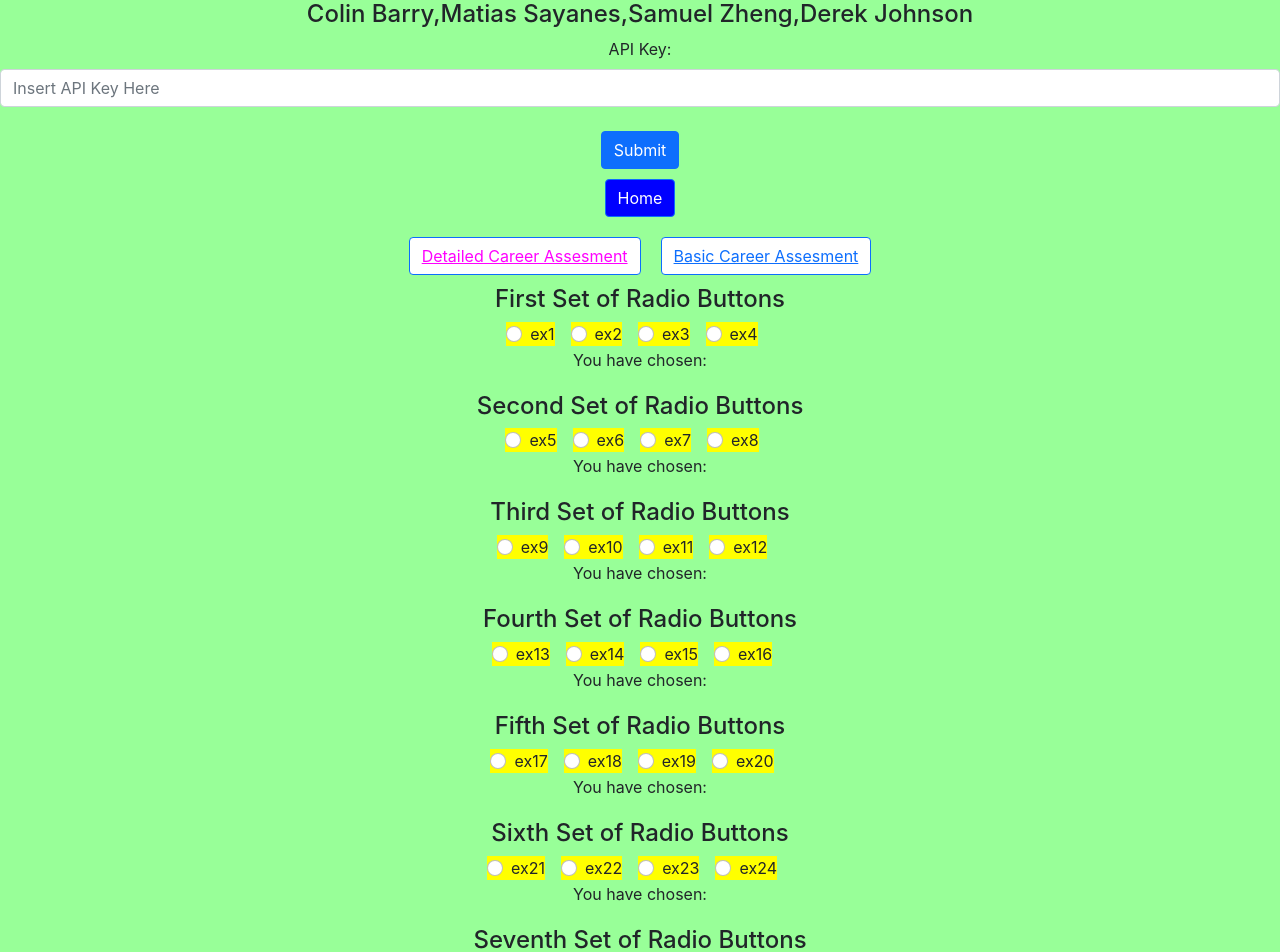
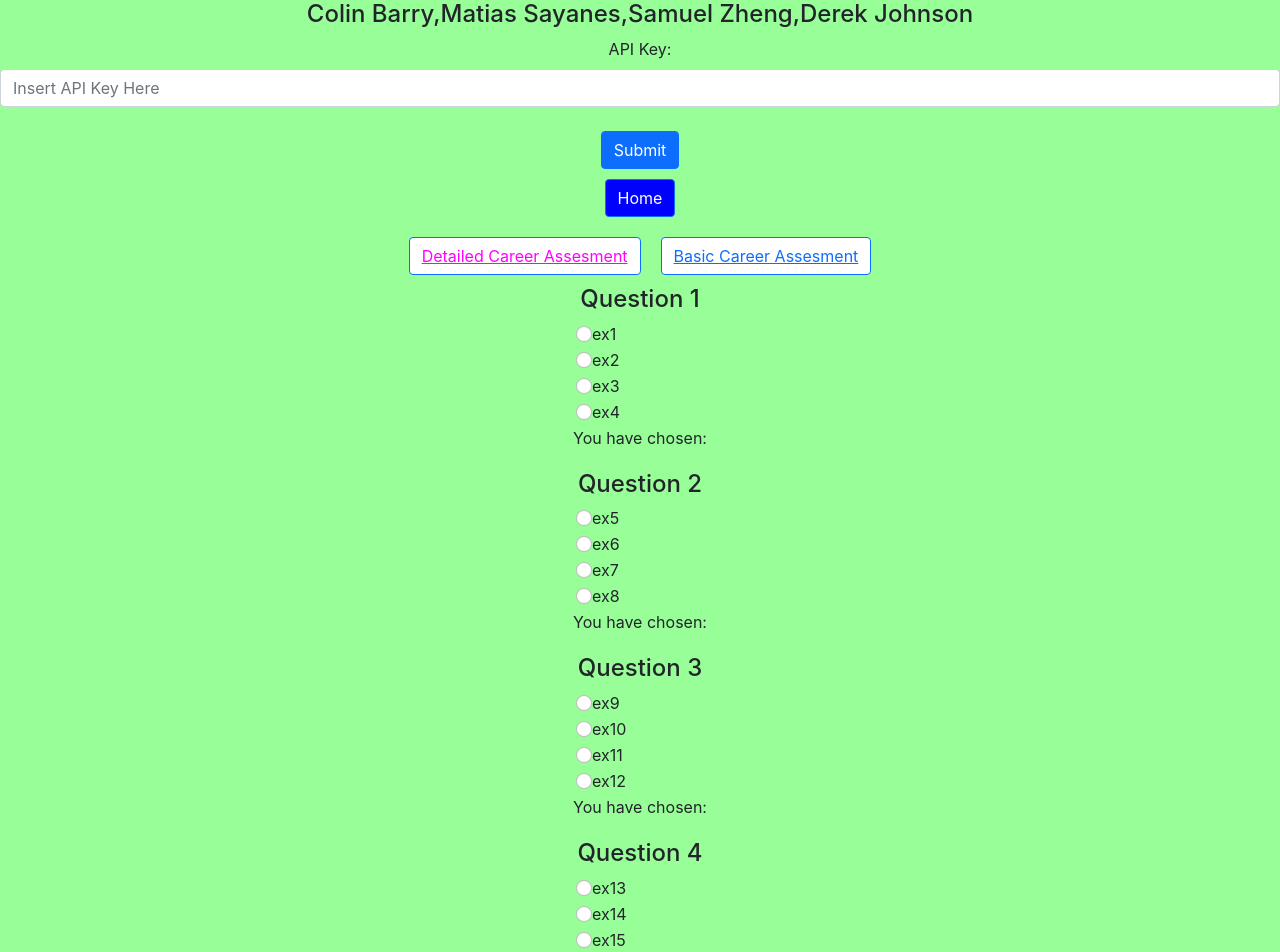
Before and after one commit to ColinB777/FinalProject, a React (Create React App) app: page /basic_quiz in a window 1280 px wide. Shown: the top 952 px of the page. Built offline with nearby package versions, Linux system fonts and the light colour scheme.

Commit message:
Adjusting the appearance of the basic and detailed questions pages.

```diff
--- a/src/App.tsx
+++ b/src/App.tsx
@@ -14,7 +14,7 @@ if (prevKey !== null) {
   keyData = JSON.parse(prevKey);
 }
 
-function App() {
+export function App() {
   const [key, setKey] = useState<string>(keyData); //for api key input
 
   //sets the local storage item to the api key the user inputed
--- a/src/Detailed.tsx
+++ b/src/Detailed.tsx
@@ -23,7 +23,11 @@ export function Detailedquiz() {
       {qList.map((question:Question,i:number) =>(
       <FormGroup>
       <Form.Label>{question.body}</Form.Label>
-      <Form.Control value={question.answer} onChange={(e)=>updateAnswer(e.target.value,i)} style={{width:1000}} />
+      <Form.Control
+      as = "textarea"
+      value={question.answer}
+      onChange={(e)=>updateAnswer(e.target.value,i)}
+      style={{maxWidth:1000, marginLeft:250, height:100}} />
       <span>Current Answer={question.answer}</span>
       </FormGroup>
       ))}
--- a/src/simple.css
+++ b/src/simple.css
@@ -1,3 +1,4 @@
 .questionList {
     padding-right: 50%;
+
 }
--- a/src/simpleInterface.tsx
+++ b/src/simpleInterface.tsx
@@ -1,6 +1,8 @@
 import React, { useState } from 'react';
 import './simple.css';
-import { Form } from 'react-bootstrap';
+import { BrowserRouter as Router, Route, Link, Routes } from 'react-router-dom';
+import { Button, Form } from 'react-bootstrap';
+import App from './App';
 
 
 export function SimpleInterface(): React.JSX.Element {
@@ -23,31 +25,30 @@ export function SimpleInterface(): React.JSX.Element {
 
     return (
         <div>
-            <div>
-                <h4>First Set of Radio Buttons</h4>
+            <div id = "firstSet">
+                <h4>Question 1</h4>
                 {firstAnswers.map((Answer: string, i) => (
                     <Form.Check
-                        style={{ backgroundColor: "Yellow" }}
-                        inline
                         key={`first-${i}`}
                         type="radio"
                         name="firstAnswer"
+                        className = "radioButton"
                         label={Answer}
                         onChange={(e) => {
                             setFirstAnswer(e.target.value);
                         }}
                         checked={firstAnswer === Answer}
                         value={Answer}
+                        style={{ display: "flex", paddingLeft:600}}
                     />
                 ))}
                 <div>You have chosen: {firstAnswer}</div>
             </div>
 
             <div style={{ marginTop: "20px" }}>
-                <h4>Second Set of Radio Buttons</h4>
+                <h4>Question 2</h4>
                 {secondAnswers.map((Answer: string, i) => (
                     <Form.Check
-                        style={{ backgroundColor: "Yellow" }}
                         inline
                         key={`second-${i}`}
                         type="radio"
@@ -58,15 +59,15 @@ export function SimpleInterface(): React.JSX.Element {
                         }}
                         checked={secondAnswer === Answer}
                         value={Answer}
+                        style={{ display: "flex", paddingLeft:600}}
                     />
                 ))}
                 <div>You have chosen: {secondAnswer}</div>
             </div>
             <div style={{ marginTop: "20px" }}>
-                <h4>Third Set of Radio Buttons</h4>
+                <h4>Question 3</h4>
                 {thirdAnswers.map((Answer: string, i) => (
                     <Form.Check
-                        style={{ backgroundColor: "Yellow" }}
                         inline
                         key={`third-${i}`}
                         type="radio"
@@ -77,15 +78,15 @@ export function SimpleInterface(): React.JSX.Element {
                         }}
                         checked={thirdAnswer === Answer}
                         value={Answer}
+                        style={{ display: "flex", paddingLeft:600}}
                     />
                 ))}
                 <div>You have chosen: {thirdAnswer}</div>
             </div>
             <div style={{ marginTop: "20px" }}>
-                <h4>Fourth Set of Radio Buttons</h4>
+                <h4>Question 4</h4>
                 {fourthAnswers.map((Answer: string, i) => (
                     <Form.Check
-                        style={{ backgroundColor: "Yellow" }}
                         inline
                         key={`fourth-${i}`}
                         type="radio"
@@ -96,15 +97,15 @@ export function SimpleInterface(): React.JSX.Element {
                         }}
                         checked={fourthAnswer === Answer}
                         value={Answer}
+                        style={{ display: "flex", paddingLeft:600}}
                     />
                 ))}
                 <div>You have chosen: {fourthAnswer}</div>
             </div>
             <div style={{ marginTop: "20px" }}>
-                <h4>Fifth Set of Radio Buttons</h4>
+                <h4>Question 5</h4>
                 {fifthAnswers.map((Answer: string, i) => (
                     <Form.Check
-                        style={{ backgroundColor: "Yellow" }}
                         inline
                         key={`fifth-${i}`}
                         type="radio"
@@ -115,15 +116,15 @@ export function SimpleInterface(): React.JSX.Element {
                         }}
                         checked={fifthAnswer === Answer}
                         value={Answer}
+                        style={{ display: "flex", paddingLeft:600}}
                     />
                 ))}
                 <div>You have chosen: {fifthAnswer}</div>
             </div>
             <div style={{ marginTop: "20px" }}>
-                <h4>Sixth Set of Radio Buttons</h4>
+                <h4>Question 6</h4>
                 {sixthAnswers.map((Answer: string, i) => (
                     <Form.Check
-                        style={{ backgroundColor: "Yellow" }}
                         inline
                         key={`sixth-${i}`}
                         type="radio"
@@ -134,15 +135,15 @@ export function SimpleInterface(): React.JSX.Element {
                         }}
                         checked={sixthAnswer === Answer}
                         value={Answer}
+                        style={{ display: "flex", paddingLeft:600}}
                     />
                 ))}
                 <div>You have chosen: {sixthAnswer}</div>
             </div>
             <div style={{ marginTop: "20px" }}>
-                <h4>Seventh Set of Radio Buttons</h4>
+                <h4>Question 7</h4>
                 {seventhAnswers.map((Answer: string, i) => (
                     <Form.Check
-                        style={{ backgroundColor: "Yellow" }}
                         inline
                         key={`seventh-${i}`}
                         type="radio"
@@ -153,10 +154,12 @@ export function SimpleInterface(): React.JSX.Element {
                         }}
                         checked={seventhAnswer === Answer}
                         value={Answer}
+                        style={{ display: "flex", paddingLeft:600}}
                     />
                 ))}
                 <div>You have chosen: {seventhAnswer}</div>
             </div>
+            <footer> </footer>
         </div>
 
 
```
